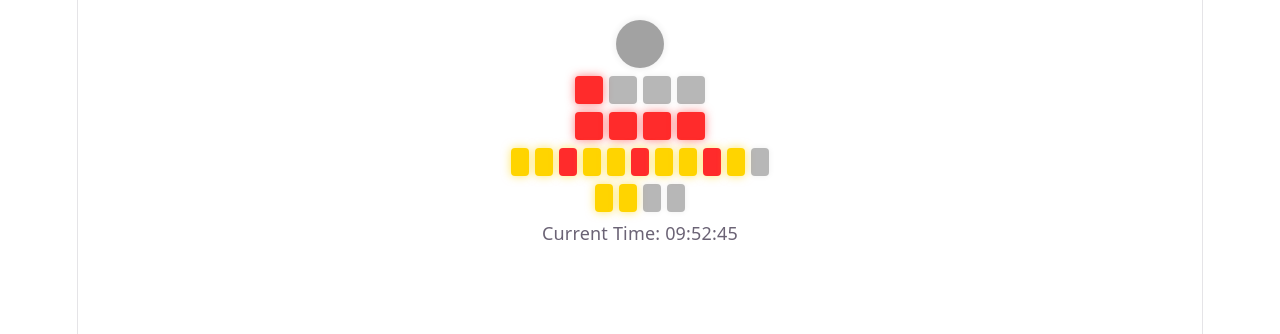
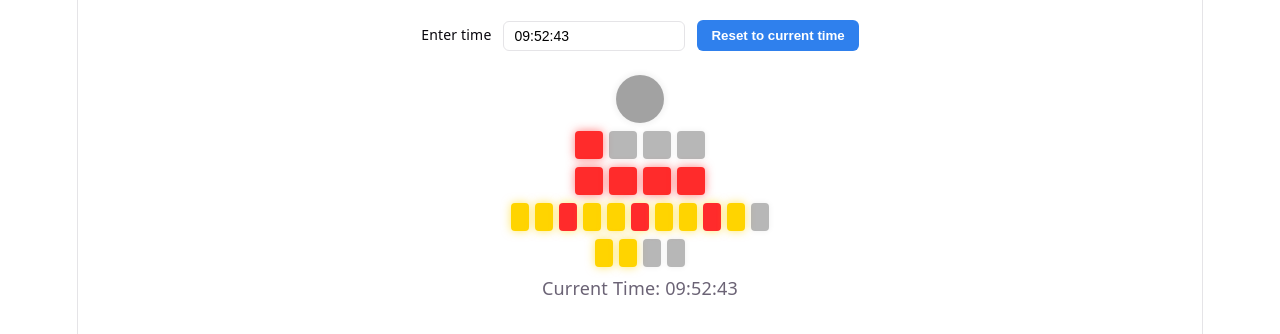
Before and after one commit to Shivag221993/berlin-clock-v3, a React (Vite) app: page / in a window 1280 px wide. Shown: the top 334 px of the page. Built offline with nearby package versions, Linux system fonts and the light colour scheme.

Commit message:
feat: implementation of input field and reset button to input custom time into berlin clock

```diff
--- a/src/component/BerlinClock.css
+++ b/src/component/BerlinClock.css
@@ -92,3 +92,39 @@
 .single-hour-row {
   justify-content: center;
 }
+
+.time-controls {
+  display: flex;
+  align-items: center;
+  gap: 12px;
+  margin-bottom: 16px;
+  flex-wrap: wrap;
+  justify-content: center;
+}
+
+.time-input {
+  width: 160px;
+  padding: 6px 10px;
+  border: 1px solid var(--border);
+  border-radius: 6px;
+  font-size: 14px;
+}
+
+.time-input-label {
+  font-size: 14px;
+  color: var(--text-h);
+}
+
+.time-reset-button {
+  padding: 8px 14px;
+  border-radius: 6px;
+  border: none;
+  background: #2f80ed;
+  color: white;
+  font-weight: 600;
+  cursor: pointer;
+}
+
+.time-reset-button:hover {
+  background: #1f6cd9;
+}
--- a/src/component/BerlinClock.tsx
+++ b/src/component/BerlinClock.tsx
@@ -1,4 +1,4 @@
-import useCurrentTime from '../hooks/useCurrentTime';
+import useCurrentTime, { CurrentTime } from '../hooks/useCurrentTime';
 import { getFiveHourLamps, getSingleHourLamps } from '../common/hoursLogic';
 import { getFiveMinuteLamps, getSingleMinuteLamps } from '../common/minutesLogic';
 import { isSecondsLampOn } from '../common/secondsLogic';
@@ -16,16 +16,21 @@ import {
   CLASS_QUARTER,
   CLASS_SECONDS_CIRCLE,
   CURRENT_TIME_LABEL_TEXT,
+  INPUT_BUTTON_GROUP_LABEL,
   QUARTER_MINUTE_DIVISOR,
   QUARTER_MINUTE_REMAINDER,
+  RESET_BUTTON_TEXT,
   TEST_ID_FIVE_HOUR_PREFIX,
   TEST_ID_FIVE_MINUTE_PREFIX,
   TEST_ID_SINGLE_HOUR_PREFIX,
   TEST_ID_SINGLE_MINUTE_PREFIX,
+  TIME_INPUT_LABEL,
+  TIME_INPUT_PLACEHOLDER,
   TIME_PAD_CHARACTER,
   TIME_PAD_LENGTH,
 } from '../constants';
 import './BerlinClock.css';
+import { useState } from 'react';
 
 const getTimeString = (hours: number, minutes: number, seconds: number) => {
   const paddedHours = String(hours).padStart(TIME_PAD_LENGTH, TIME_PAD_CHARACTER);
@@ -34,16 +39,76 @@ const getTimeString = (hours: number, minutes: number, seconds: number) => {
   return `${paddedHours}:${paddedMinutes}:${paddedSeconds}`;
 };
 
+const parseTimeString = (value: string): CurrentTime | null => {
+  const normalizedValue = value.trim();
+  const match = normalizedValue.match(/^(\d{1,2}):(\d{1,2}):(\d{1,2})$/);
+  if (!match) return null;
+
+  const parsedHours = Number(match[1]);
+  const parsedMinutes = Number(match[2]);
+  const parsedSeconds = Number(match[3]);
+
+  if (
+    parsedHours < 0 || parsedHours > 23 ||
+    parsedMinutes < 0 || parsedMinutes > 59 ||
+    parsedSeconds < 0 || parsedSeconds > 59
+  ) {
+    return null;
+  }
+
+  return {
+    hours: parsedHours,
+    minutes: parsedMinutes,
+    seconds: parsedSeconds,
+  };
+};
+
 export function BerlinClock() {
-  const { hours, minutes, seconds } = useCurrentTime();
-  const isSecondsOn = isSecondsLampOn(seconds);
-  const fiveHourLamps = getFiveHourLamps(hours);
-  const singleHourLamps = getSingleHourLamps(hours);
-  const fiveMinuteLamps = getFiveMinuteLamps(minutes);
-  const singleMinuteLamps = getSingleMinuteLamps(minutes);
+  const currentTime = useCurrentTime();
+  const [manualTime, setManualTime] = useState<CurrentTime | null>(null);
+  const [timeInputValue, setTimeInputValue] = useState<string>(getTimeString(currentTime.hours, currentTime.minutes, currentTime.seconds));
+
+  const displayTime = manualTime ?? currentTime;
+  const inputValue = manualTime ? timeInputValue : getTimeString(currentTime.hours, currentTime.minutes, currentTime.seconds);
+
+  const handleTimeInputChange = (event: React.ChangeEvent<HTMLInputElement>) => {
+    const nextValue = event.target.value;
+    setTimeInputValue(nextValue);
+
+    const parsedTime = parseTimeString(nextValue);
+    if (parsedTime) {
+      setManualTime(parsedTime);
+    }
+  };
+
+  const handleResetClick = () => {
+    setManualTime(null);
+  };
+
+  const isSecondsOn = isSecondsLampOn(displayTime.seconds);
+  const fiveHourLamps = getFiveHourLamps(displayTime.hours);
+  const singleHourLamps = getSingleHourLamps(displayTime.hours);
+  const fiveMinuteLamps = getFiveMinuteLamps(displayTime.minutes);
+  const singleMinuteLamps = getSingleMinuteLamps(displayTime.minutes);
 
   return (
     <div className={CLASS_BERLIN_CLOCK}>
+      <div className="time-controls" aria-label={INPUT_BUTTON_GROUP_LABEL}>
+        <label className="time-input-label" htmlFor="berlin-time-input">
+          {TIME_INPUT_LABEL}
+        </label>
+        <input
+          id="berlin-time-input"
+          className="time-input"
+          type="text"
+          value={inputValue}
+          placeholder={TIME_INPUT_PLACEHOLDER}
+          onChange={handleTimeInputChange}
+        />
+        <button className="time-reset-button" type="button" onClick={handleResetClick}>
+          {RESET_BUTTON_TEXT}
+        </button>
+      </div>
       <div className={`${CLASS_SECONDS_CIRCLE} ${isSecondsOn ? CLASS_ON : CLASS_OFF}`} aria-label={ARIA_SECONDS_LAMP} />
       <div className="hours-row" aria-label={ARIA_FIVE_HOUR_ROW}>
         {fiveHourLamps.map((lampOn, lampIndex) => (
@@ -81,7 +146,7 @@ export function BerlinClock() {
           />
         ))}
       </div>
-      <div className="current-time">{CURRENT_TIME_LABEL_TEXT} {getTimeString(hours, minutes, seconds)}</div>
+      <div className="current-time">{CURRENT_TIME_LABEL_TEXT} {getTimeString(displayTime.hours, displayTime.minutes, displayTime.seconds)}</div>
     </div>
   );
 }
--- a/src/constants.ts
+++ b/src/constants.ts
@@ -32,3 +32,8 @@ export const TEST_ID_FIVE_HOUR_PREFIX = 'five-hour-';
 export const TEST_ID_SINGLE_HOUR_PREFIX = 'single-hour-';
 export const TEST_ID_FIVE_MINUTE_PREFIX = 'five-minute-';
 export const TEST_ID_SINGLE_MINUTE_PREFIX = 'single-minute-';
+
+export const TIME_INPUT_PLACEHOLDER = 'HH:MM:SS';
+export const TIME_INPUT_LABEL = 'Enter time';
+export const RESET_BUTTON_TEXT = 'Reset to current time';
+export const INPUT_BUTTON_GROUP_LABEL = 'Time controls';
```
Also changed, not shown: 1 other file (tests, documents, lock files or other folders).
